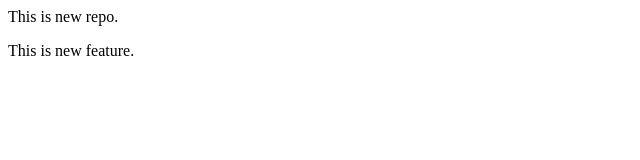
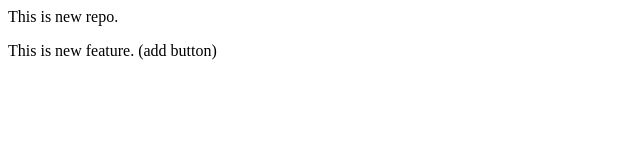
Before and after one commit to Aashi19234/Localrepo, a plain HTML site: page index.html in a window 1280 px wide. Shown: the full height of the page, 0-640 px from the left. Drawn offline with Linux system fonts and the light colour scheme.

Commit message:
Add button

```diff
--- a/index.html
+++ b/index.html
@@ -1,2 +1,2 @@
 <p>This is new repo.</p>
-<p> This is new feature.</p>
+<p> This is new feature. (add button)</p>
```
